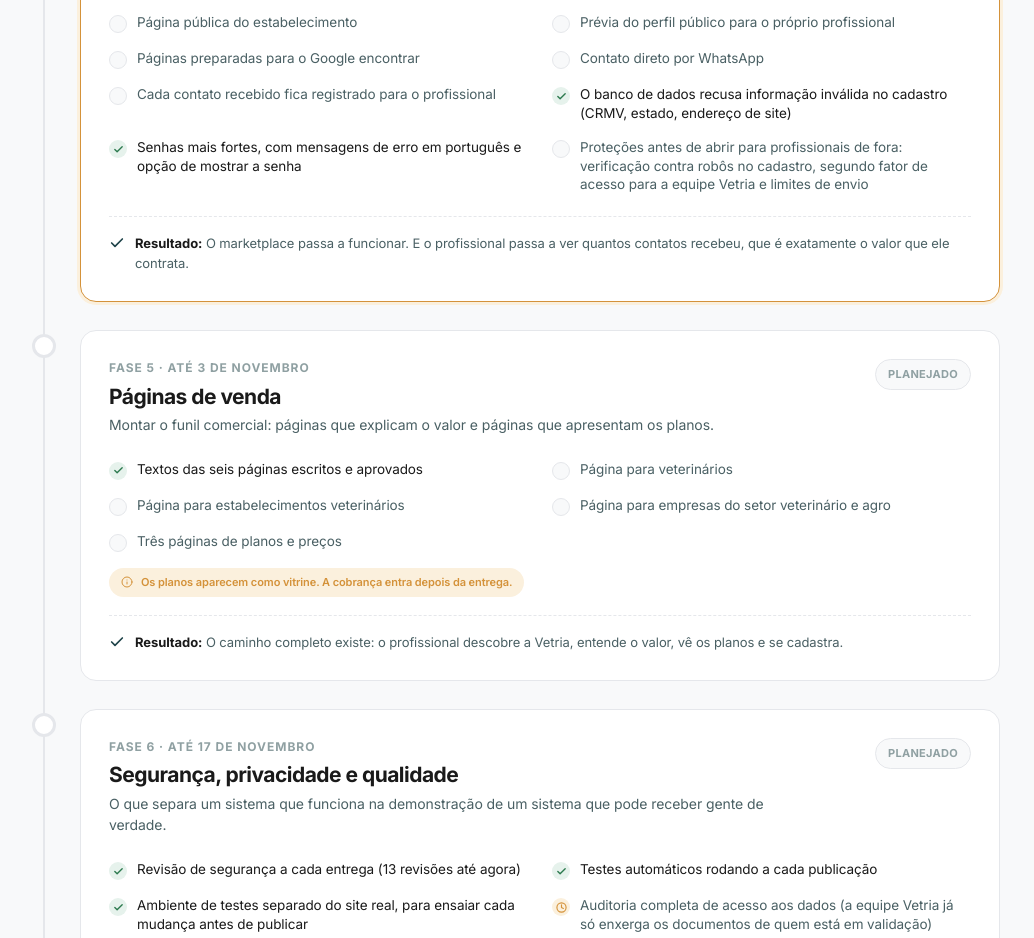
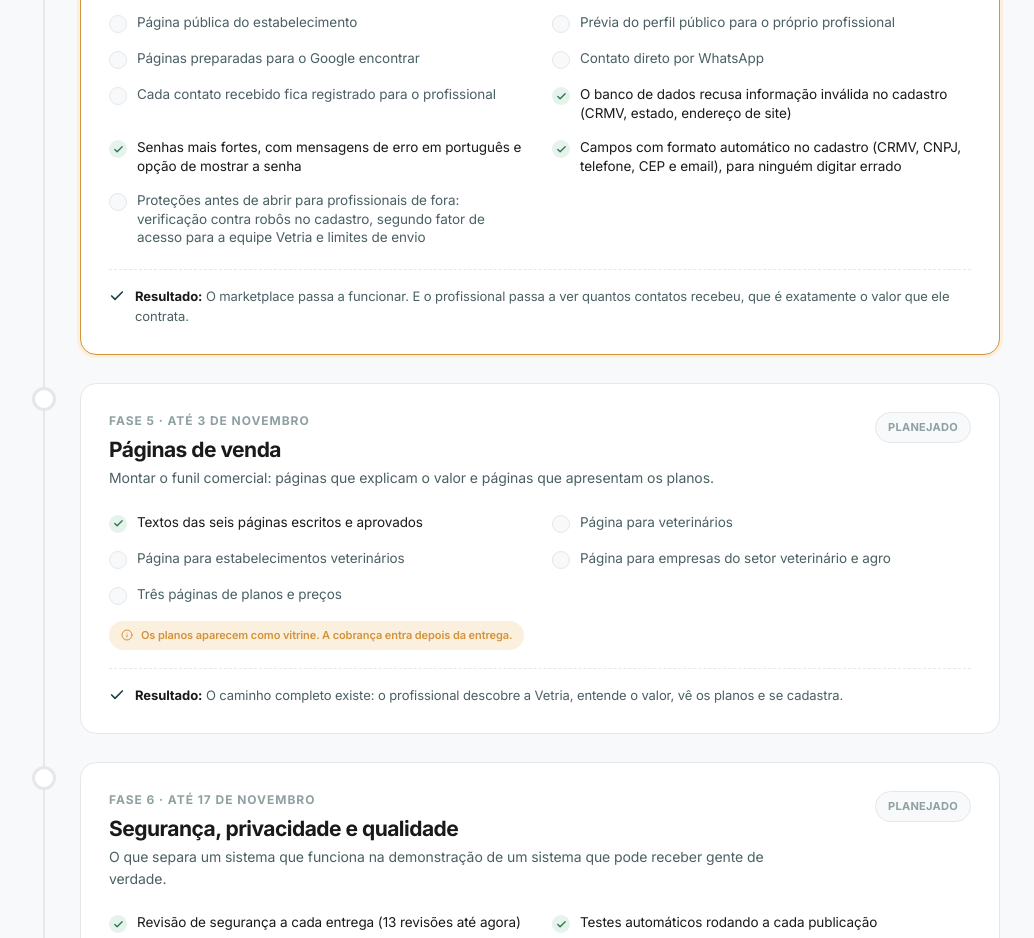
Before and after one commit to VetriaVet/vetria-web, a Next.js app: page /roadmap in a window 1280 px wide. Shown: the part 2460-3398 px from the top of the page, without its empty margins (128-1162 px from the left). Built offline with nearby package versions, Linux system fonts and the light colour scheme.

Commit message:
copy(roadmap): campos com formato automatico entram como entregues
Co-Authored-By: Claude Opus 5.5 (1M context) <noreply@anthropic.com>
Claude-Session: https://claude.ai/code/session_01CXw7siL9R3pfDUfo6GR2tg

```diff
--- a/app/roadmap/page.tsx
+++ b/app/roadmap/page.tsx
@@ -107,6 +107,7 @@ const SPRINTS: Sprint[] = [
       { label: "Cada contato recebido fica registrado para o profissional", status: "todo" },
       { label: "O banco de dados recusa informação inválida no cadastro (CRMV, estado, endereço de site)", status: "done" },
       { label: "Senhas mais fortes, com mensagens de erro em português e opção de mostrar a senha", status: "done" },
+      { label: "Campos com formato automático no cadastro (CRMV, CNPJ, telefone, CEP e email), para ninguém digitar errado", status: "done" },
       { label: "Proteções antes de abrir para profissionais de fora: verificação contra robôs no cadastro, segundo fator de acesso para a equipe Vetria e limites de envio", status: "todo" },
     ],
     result:
```
